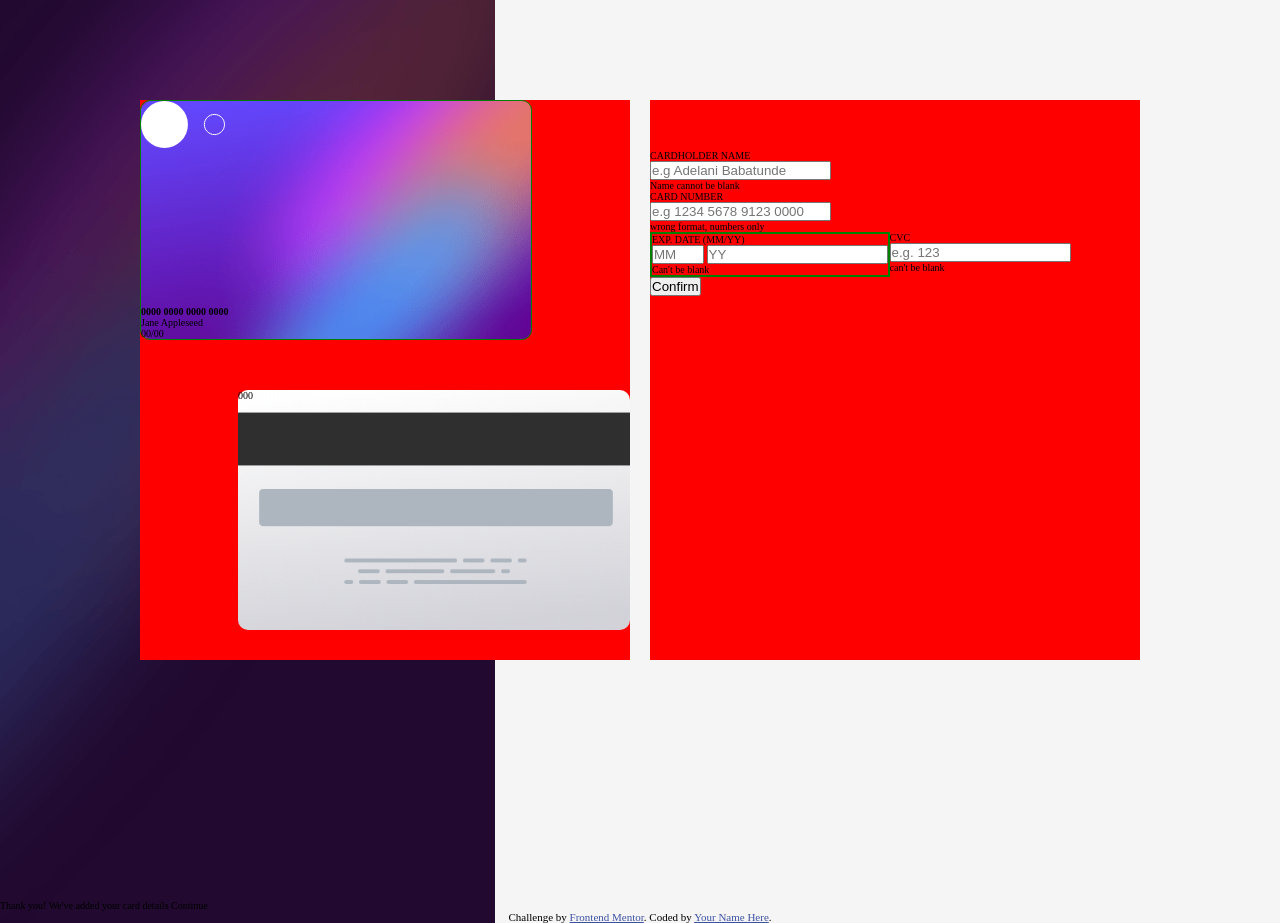
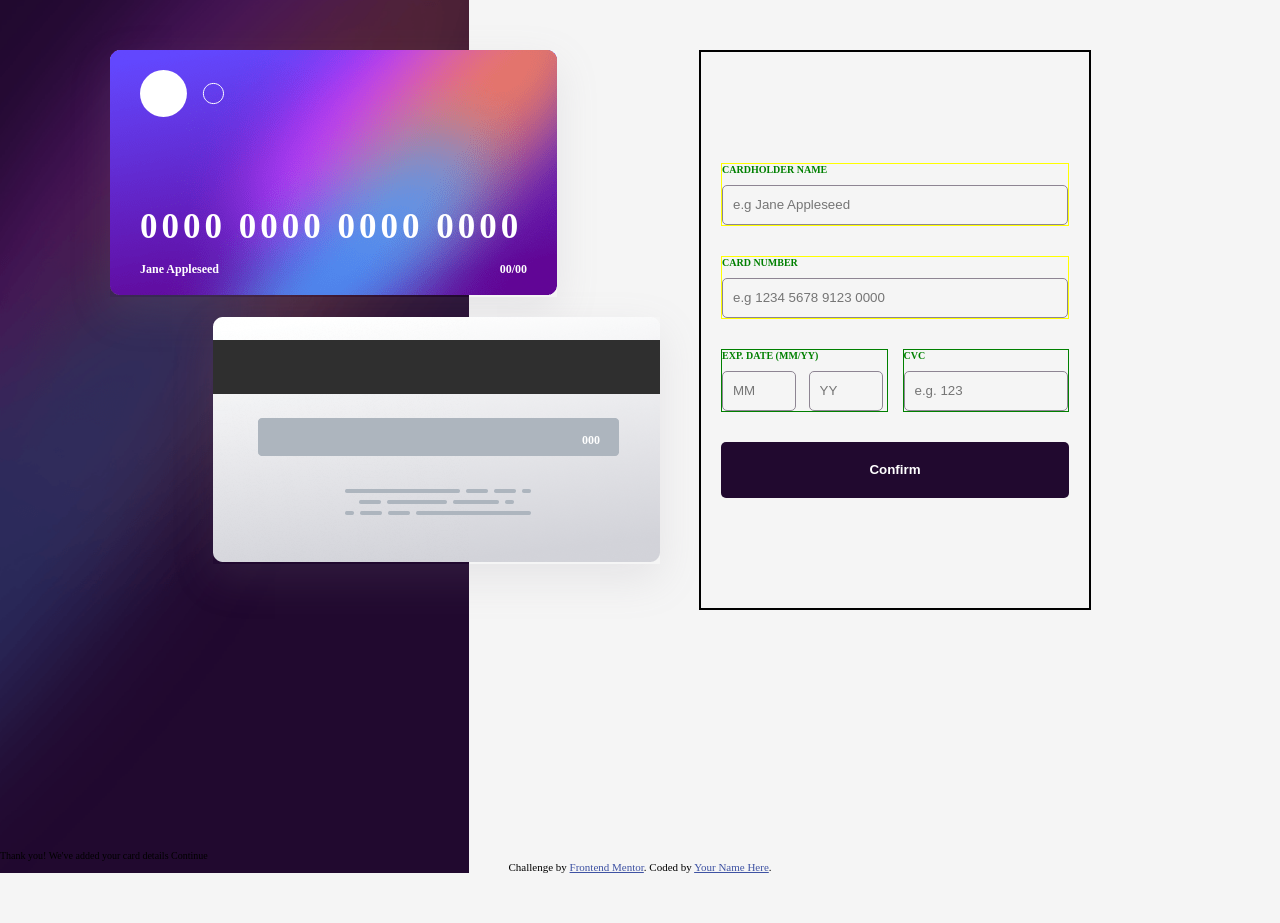
Before and after one commit to Babsman123/interactive-card, a website: page index.html in a window 1280 px wide. After the commit the page ends 873 px from the top, so only its background shows below. Drawn offline with Linux system fonts and the light colour scheme.

Commit message:
new commit

```diff
--- a/index.html
+++ b/index.html
@@ -32,22 +32,34 @@
         <div class="row">
           <div class="col-1-of-2">
             <div class="card-image">
-              <div class="card-image__front u-margin-bottom">
-                <div class="card-image__front--img">
-                  <img src="./images/card-logo.svg" alt="card-logo" />
-                </div>
+              <div class="card-image__front">
+                <img
+                  src="./images/bg-card-front.png"
+                  alt="card"
+                  class="bg-img"
+                />
 
                 <div class="card-details">
-                  <h4 class="number-card">0000 0000 0000 0000</h4>
+                  <div class="card-logo">
+                    <img src="./images/card-logo.svg" alt="card-logo" />
+                  </div>
 
-                  <div class="card-date">
-                    <p>Jane Appleseed</p>
-                    <p>00/00</p>
+                  <div class="card-details__info">
+                    <h2>0000 0000 0000 0000</h2>
+
+                    <div class="card-user">
+                      <h4>Jane Appleseed</h4>
+                      <h4>
+                        <span class="MM">00</span>/<span class="YY">00</span>
+                      </h4>
+                    </div>
                   </div>
                 </div>
               </div>
 
               <div class="card-image__back">
+                <img src="./images/bg-card-back.png" alt="" />
+
                 <p>000</p>
               </div>
             </div>
@@ -55,18 +67,18 @@
 
           <div class="col-1-of-2">
             <form action="#" class="card-info">
-              <div class="card card-name">
-                <label for="text">CARDHOLDER NAME</label>
-                <input
-                  type="text"
-                  placeholder="e.g Adelani Babatunde"
-                  required
-                />
+              <div class="card card-name u-margin-bottom-big">
+                <label for="text" class="text-name u-margin-bottom-small"
+                  >CARDHOLDER NAME</label
+                >
+                <input type="text" placeholder="e.g Jane Appleseed" required />
                 <p>Name cannot be blank</p>
               </div>
 
-              <div class="card card-number">
-                <label for="#">CARD NUMBER</label>
+              <div class="card card-number u-margin-bottom-big">
+                <label for="#" class="text-name u-margin-bottom-small"
+                  >CARD NUMBER</label
+                >
                 <input
                   name="somename"
                   oninput="javascript: if (this.value.length > this.maxLength) this.value = this.value.slice(0, this.maxLength);"
@@ -75,46 +87,57 @@
                   maxlength="16"
                   min="0"
                   class="cardNum"
+                  required
                 />
                 <p>wrong format, numbers only</p>
               </div>
-
-              <div class="card-date">
-                <div class="card-form">
-                  <label for="#">EXP. DATE (MM/YY)</label>
-                  <div class="year">
+              <div class="card-date-cvc u-margin-bottom-big">
+                <div class="date">
+                  <label for="#" class="text-name u-margin-bottom-small"
+                    >EXP. DATE (MM/YY)</label
+                  >
+                  <div class="year-month">
                     <input
                       type="number"
                       placeholder="MM"
+                      oninput="javascript: if (this.value.length > this.maxLength) this.value = this.value.slice(0, this.maxLength);"
+                      maxlength="2"
                       min="0"
                       max="12"
-                      maxlength="2"
-                      oninput="javascript: if (this.value.length > this.maxLength) this.value = this.value.slice(0, this.maxLength);"
-                      class="month"
+                      class="MM"
+                      required
                     />
+
                     <input
                       type="number"
                       placeholder="YY"
-                      min="1"
+                      oninput="javascript: if (this.value.length > this.maxLength) this.value = this.value.slice(0, this.maxLength);"
+                      min="23"
+                      max="40"
                       maxlength="2"
-                      oninput="javascript: if (this.value.length > this.maxLength) this.value = this.value.slice(0, this.maxLength);"
+                      class="YY"
+                      required
                     />
                   </div>
                   <p>Can't be blank</p>
                 </div>
-                <div class="num">
-                  <label for="#">CVC</label>
+
+                <div class="cvc">
+                  <label for="#" class="text-name u-margin-bottom-small"
+                    >CVC</label
+                  >
                   <input
                     type="number"
                     placeholder="e.g. 123"
+                    oninput="javascript: if (this.value.length > this.maxLength) this.value = this.value.slice(0, this.maxLength);"
                     min="0"
+                    max="9"
                     maxlength="3"
-                    oninput="javascript: if (this.value.length > this.maxLength) this.value = this.value.slice(0, this.maxLength);"
+                    required
                   />
-                  <p>can't be blank</p>
+                  <p>Can't be blank</p>
                 </div>
               </div>
-
               <div class="btn">
                 <button>Confirm</button>
               </div>
--- a/sass/abstract/_variables.scss
+++ b/sass/abstract/_variables.scss
@@ -1,4 +1,8 @@
+$white-color: hsl(0, 0%, 100%);
+$gray-dark: hsl(279, 6%, 55%);
+$color-text: hsl(0, 0%, 100%);
+$red-input: hsl(0, 100%, 66%);
+$button-color: hsl(278, 68%, 11%);
+
 $grid-row: 100rem;
 $gutter-horizontal: 2rem;
-
-$color-text: hsl(0, 0%, 100%);
--- a/sass/base/_typography.scss
+++ b/sass/base/_typography.scss
@@ -1,27 +1,54 @@
 .card-image {
   &__front {
     .card-details {
-      // h4 {
-      //   font-size: 1rem;
-      //   letter-spacing: 0.2rem;
-      //   color: $color-text;
-      //   margin-bottom: 1.5rem;
-      // }
+      h2 {
+        font-size: 3.5rem;
+        letter-spacing: 0.2rem;
+        color: $color-text;
+        margin-bottom: 1.5rem;
+      }
 
-      // .card-date {
-      //   color: $color-text;
-      //   font-size: 1.2rem;
-      // }
+      .card-user {
+        color: $color-text;
+        font-size: 1.2rem;
+        font-weight: bold;
+      }
     }
   }
 
   &__back {
     p {
-      // margin: 0 auto;
-      // margin-right: 7rem;
-      // font-size: 1.2rem;
-      // font-weight: bold;
-      color: black;
+      margin: 0 auto;
+      margin-right: 7rem;
+      font-size: 1.2rem;
+      font-weight: bold;
+      color: $color-text;
     }
   }
 }
+
+.card-info {
+  .text-name {
+    color: green;
+    font-weight: bold;
+  }
+  input {
+    height: 5vh;
+    background-color: whitesmoke;
+
+    border: 1px solid $gray-dark;
+    border-radius: 0.5rem;
+    padding: 1rem 1rem;
+
+    cursor: pointer;
+
+    &:active {
+    }
+  }
+  p {
+    display: none;
+    margin-top: 0.5rem;
+    font-weight: bold;
+    color: $red-input;
+  }
+}
--- a/sass/base/_utilities.scss
+++ b/sass/base/_utilities.scss
@@ -1,3 +1,6 @@
-// .card-image__front {
-//   margin-bottom: 5rem;
-// }
+.u-margin-bottom-big {
+  margin-bottom: 3rem;
+}
+.u-margin-bottom-small {
+  margin-bottom: 1rem;
+}
--- a/sass/components/_button.scss
+++ b/sass/components/_button.scss
@@ -0,0 +1,15 @@
+.btn {
+  width: 100%;
+  height: 7vh;
+  //   border: 1px solid green;
+
+  button {
+    width: 100%;
+    height: 100%;
+    background-color: $button-color;
+    color: $color-text;
+    font-weight: bold;
+    border-radius: 0.5rem;
+    border: none;
+  }
+}
--- a/sass/grid/_grid.scss
+++ b/sass/grid/_grid.scss
@@ -1,12 +1,12 @@
 .row {
   max-width: $grid-row;
-  margin: 10rem auto;
+  margin: 5rem auto;
 
   @include clearFix;
   .col-1-of-2 {
     width: calc((100% - #{$gutter-horizontal}) / 2);
-    background-color: red;
-    min-height: 70vh;
+    // background-color: red;
+    // min-height: 70vh;
     float: left;
 
     &:not(:last-child) {
@@ -16,59 +16,83 @@
 }
 
 .card-image {
-  display: flex;
-  flex-direction: column;
-  height: 100%;
+  display: grid;
+  grid-template-columns: repeat(1fr);
+  grid-gap: 2rem;
 
   &__front {
-    height: 30vh;
-    width: 80%;
+    .card-details {
+      display: flex;
+      flex-direction: column;
+      justify-content: space-between;
 
-    margin: 0 auto;
-    margin-left: 0rem;
-    display: flex;
-    flex-direction: column;
-    justify-content: space-between;
-    border-radius: 1rem;
+      padding: 2rem 3rem;
 
-    margin-bottom: 5rem;
+      &__info {
+        .card-user {
+          display: flex;
+          flex-direction: row;
+          justify-content: space-between;
+        }
+      }
+    }
   }
+
   &__back {
-    min-height: 30vh;
-    width: 80%;
-
-    margin: 0 auto;
-    margin-right: 0rem;
-    border-radius: 1rem;
+    p {
+      display: flex;
+      align-items: center;
+      justify-content: flex-end;
+    }
   }
 }
 
 .card-info {
   display: flex;
   flex-direction: column;
-  align-items: flex-start;
-  margin-top: 5rem;
+  align-items: center;
+  justify-content: center;
+  width: 80%;
+  min-height: 70vh;
+  margin: 0 auto;
+  border: 2px solid black;
+  padding: 2rem 2rem;
 
   .card {
     display: flex;
     flex-direction: column;
+    border: 1px solid yellow;
+    width: 100%;
   }
-  .card-date {
+
+  .card-date-cvc {
     display: flex;
     flex-direction: row;
-
-    .card-form {
+    justify-content: space-between;
+    width: 100%;
+    .date {
       display: flex;
       flex-direction: column;
-      border: 2px solid green;
+      border: 1px solid green;
+      width: 50%;
+
+      .MM {
+        width: 45%;
+        margin-right: 1rem;
+      }
+      .YY {
+        width: 45%;
+      }
     }
-    .num {
+    .cvc {
       display: flex;
       flex-direction: column;
+      border: 1px solid green;
+      margin-left: 1.5rem;
+      width: 50%;
     }
   }
 }
-
 @media (max-width: 425px) {
   .row {
     margin: 5rem auto;
--- a/sass/page/_home.scss
+++ b/sass/page/_home.scss
@@ -9,18 +9,41 @@ main {
   // border: 2px solid green;
 }
 .card-image {
+  position: relative;
   &__front {
-    background-image: url(../images/bg-card-front.png);
-    background-repeat: no-repeat;
-    background-size: cover;
+    position: relative;
 
-    border: 1px solid green;
+    margin: 0 auto;
+    margin-left: -3rem;
+    box-shadow: 0 1.5rem 4rem rgba($gray-dark, 0.15);
+    .card-details {
+      position: absolute;
+      top: 0rem;
+      height: 100%;
+      width: 100%;
+
+      &__info {
+        h2 {
+          letter-spacing: 0.4rem;
+        }
+      }
+    }
   }
+
   &__back {
-    background-image: url(../images/bg-card-back.png);
-    background-position: center;
-    background-size: cover;
-    background-repeat: no-repeat;
+    position: relative;
+    box-shadow: 0 1.5rem 4rem rgba($gray-dark, 0.15);
+
+    margin: 0 auto;
+    margin-right: -3rem;
+    p {
+      position: absolute;
+      top: 0rem;
+
+      padding-right: 6rem;
+      height: 100%;
+      width: 100%;
+    }
   }
 }
 
@@ -28,5 +51,34 @@ main {
   body {
     background-image: url(../images/bg-main-mobile.png);
     background-position: top 0rem;
+    background-size: contain;
+    background-repeat: no-repeat;
+  }
+
+  .card-image {
+    margin: 2rem 2rem;
+    &__front {
+      width: 90%;
+      border: 2px solid yellow;
+      margin-left: 0rem;
+      img {
+        width: 100%;
+      }
+
+      .card-details {
+        .card-logo {
+          width: 30%;
+        }
+      }
+    }
+    &__back {
+      width: 90%;
+      border: 2px solid yellow;
+      margin-right: 0rem;
+
+      img {
+        width: 100%;
+      }
+    }
   }
 }
```
Also changed, not shown: css/style.css.
